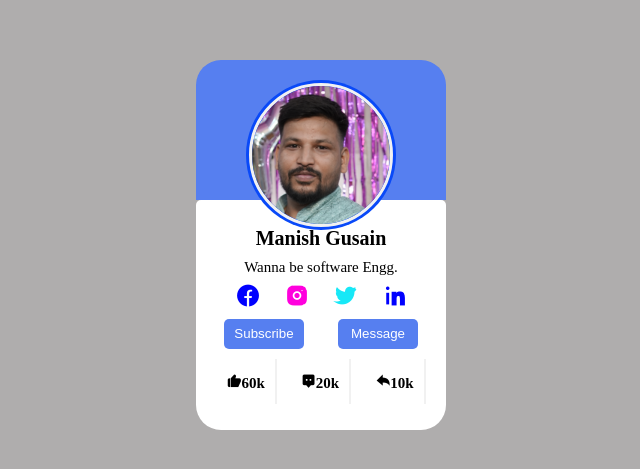
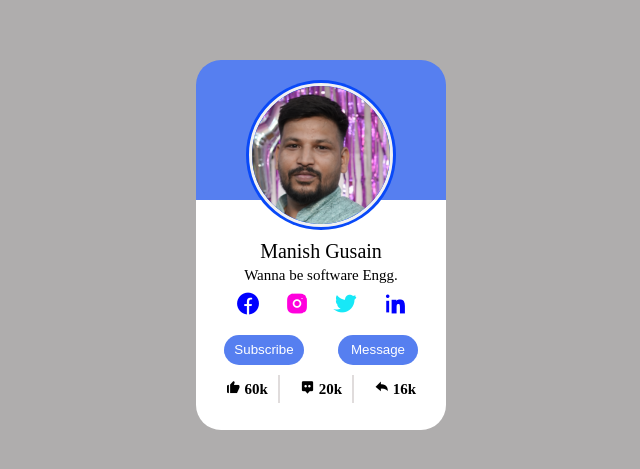
Before and after one commit to Mani-official-10/HTML-CSS-Projects, a plain HTML site: page Profile_Card/index.html in a window 1280 px wide. Shown: the part 155-624 px from the top of the page, without its empty margins (319-959 px from the left). Drawn offline with nearby package versions, Linux system fonts and the light colour scheme.

Commit message:
new changes

```diff
--- a/Profile_Card/index.html
+++ b/Profile_Card/index.html
@@ -31,10 +31,19 @@
                 <button class="subs">Subscribe</button>
                 <button class="subs">Message</button>
             </div>
-            <div id="likes">
-                <i class='bx bxs-like media'>60k</i>
-                <i class='bx bxs-message-alt-dots media'>20k</i>
-                <i class='bx bxs-share media'>10k</i>
+            <div id="like">
+                <div class="likes">
+                    <i class='bx bxs-like media'></i>
+                    <span>60k</span>
+                </div>
+                <div class="likes">
+                    <i class='bx bxs-message-alt-dots media'></i>
+                    <span>20k</span>
+                </div>
+                <div class="likes">
+                    <i class='bx bxs-share media'></i>
+                    <span>16k</span>
+                </div>
             </div>
         </div>
 
--- a/Profile_Card/style.css
+++ b/Profile_Card/style.css
@@ -6,7 +6,7 @@
     box-sizing: border-box;
 }
 
-/* main conatiner */
+/* main container */
 .container{
     background-color: #afadad;
     height: 100vh;
@@ -21,7 +21,7 @@
 
 .firstbox{
     background-color: #567ff0;
-    color: black;
+    /* color: black; */
     display: flex;
     justify-content: center;
     align-items: center;
@@ -59,15 +59,15 @@
     flex-direction: column;
     align-items: center;
     justify-content: center;
-    border-radius: 05px 05px 25px 25px;
+    border-radius: 0px 0px 25px 25px;
 }
 
 .secondbox #head{
-    padding: 5px;
+    padding: 17px 0px 0px 0px;
 }
 
 .secondbox #head #text{
-    font-weight: bolder;
+    font-weight:normal;
     font-size: 20px;
 }
 
@@ -104,27 +104,35 @@
     padding: 5px;
 }
 
+#sub{
+    padding-top: 8px;
+}
+
 .secondbox #sub .subs{
     margin: 5px 15px;
     background-color: #567ff0;
     height: 30px;
     width: 80px;
-    border-radius: 5px;
+    border-radius: 15px;
     border: none;
     color: white;
     padding: 5px;
 }
 
+#like{
+    display: flex;
+}
 
-.secondbox #likes .media{
-    padding: 15px 10px;
+
+.secondbox .likes{
+    padding: 5px 10px;
     margin: 5px;
     font-size: 15px;
     font-weight: 900;
-    border-right: 2px solid #f1f1f1;
+    border-right: 2px solid #e0dcdc;
 
 }
 
-.secondbox #likes:last-child{
+.likes:last-child{
     border-right: none;
 }
```
